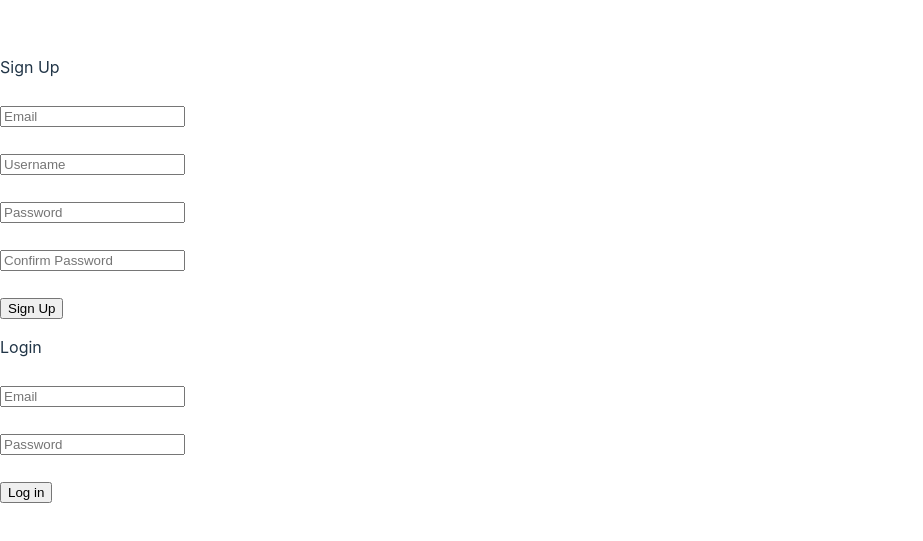
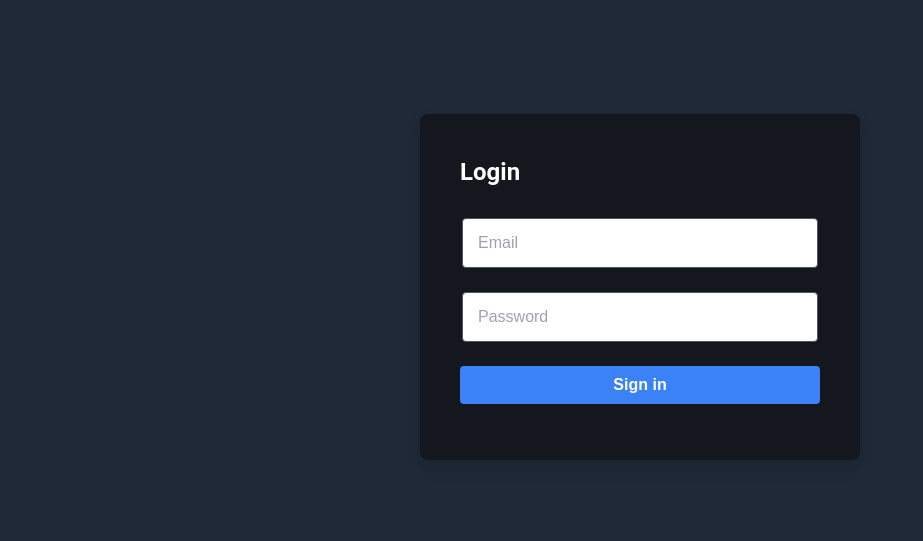
Before and after one commit to arikamat/CS490_ResumeAnalyzer, a React (Vite) app in the folder frontend/: page / in a window 1280 px wide. Shown: the part 113-654 px from the top of the page, without its empty margins (0-923 px from the left). Built offline with nearby package versions, Linux system fonts and the light colour scheme.

Commit message:
New Global.css and comments!

```diff
--- /dev/null
+++ b/frontend/src/assets/Global.css
@@ -0,0 +1,57 @@
+body {
+    background-color: #1f2937;
+    font-family: 'Roboto', sans-serif;
+    display: flex;
+    justify-content: center;
+    height: 100vh;
+    margin: 0;
+  }
+
+  .mainContainer {
+    background-color: #15171e;
+    padding: 2.5rem;
+    border-radius: 8px;
+    box-shadow: 0px 8px 16px rgba(0, 0, 0, 0.1);
+    width: 360px;
+    color: #ffffff;
+    text-align: center;
+  }
+
+  .titleContainer div {
+    font-size: 1.5rem;
+    font-weight: bold;
+    color: #ffffff;
+    margin-bottom: 0.25rem;
+    text-align: left;
+  }
+
+  .inputBox {
+    width: 90%;
+    padding: 15px;
+    background-color: #ffffff;
+    border: 1px solid #4b5563;
+    border-radius: 4px;
+    color: #000000;
+    font-size: 1rem;
+  }
+
+  .inputBox::placeholder {
+    color: #9ca3af;
+  }
+
+  .inputButton {
+    width: 100%;
+    padding: 10px;
+    background-color: #3b82f6;
+    color: #ffffff;
+    border: none;
+    border-radius: 4px;
+    cursor: pointer;
+    font-size: 1rem;
+    font-weight: bold;
+    transition: background-color 0.3s;
+  }
+
+  .inputButton:hover {
+    background-color: #2563eb;
+  }
--- a/frontend/src/main.jsx
+++ b/frontend/src/main.jsx
@@ -6,7 +6,6 @@ import Login  from './pages/Login/Login.jsx';
 
 createRoot(document.getElementById('root')).render(
   <StrictMode>
-    <SignUp/>
     <Login/>
   </StrictMode>
 );
--- a/frontend/src/pages/Login/Login.jsx
+++ b/frontend/src/pages/Login/Login.jsx
@@ -1,11 +1,14 @@
 import React, { useState } from 'react';
 import axios from 'axios';
+import '../../assets/Global.css';
 
+// Handles functionality of login page with email and password
 const Login = () => {
   const [email, setEmail] = useState('');
   const [password, setPassword] = useState('');
   const [notification, setNotification] = useState('');
 
+  // Function that handles button click and sends the Login data to server
   const onButtonClick = async (e) => {
     e.preventDefault();
     try {
@@ -20,6 +23,7 @@ const Login = () => {
     }
   };
 
+  //Format of the page
   return (
     <div className={'mainContainer'}>
       <div className={'titleContainer'}>
@@ -53,7 +57,7 @@ const Login = () => {
           <input
             className={'inputButton'}
             type="submit"
-            value="Log in"
+            value="Sign in"
           />
         </div>
       </form>
--- a/frontend/src/pages/SignUp/SignUp.jsx
+++ b/frontend/src/pages/SignUp/SignUp.jsx
@@ -1,6 +1,8 @@
 import React, { useState } from 'react';
 import axios from 'axios';
+import '../../assets/Global.css';
 
+// Handles functionality of login page with email, username, password, confirmpassword
 const SignUp = () => {
   const [email, setEmail] = useState('');
   const [username, setUsername] = useState('');
@@ -8,6 +10,7 @@ const SignUp = () => {
   const [confirmPassword, setConfirmPassword] = useState('');
   const [notification, setNotification] = useState('');
 
+  // Function that handles button click and sends the SignUp data to server if valid
   const onButtonClick = async (e) => {
     e.preventDefault();
 
@@ -28,6 +31,7 @@ const SignUp = () => {
     }
   };
 
+  // Format of the page
   return (
     <div className={'mainContainer'}>
       <div className={'titleContainer'}>
```
